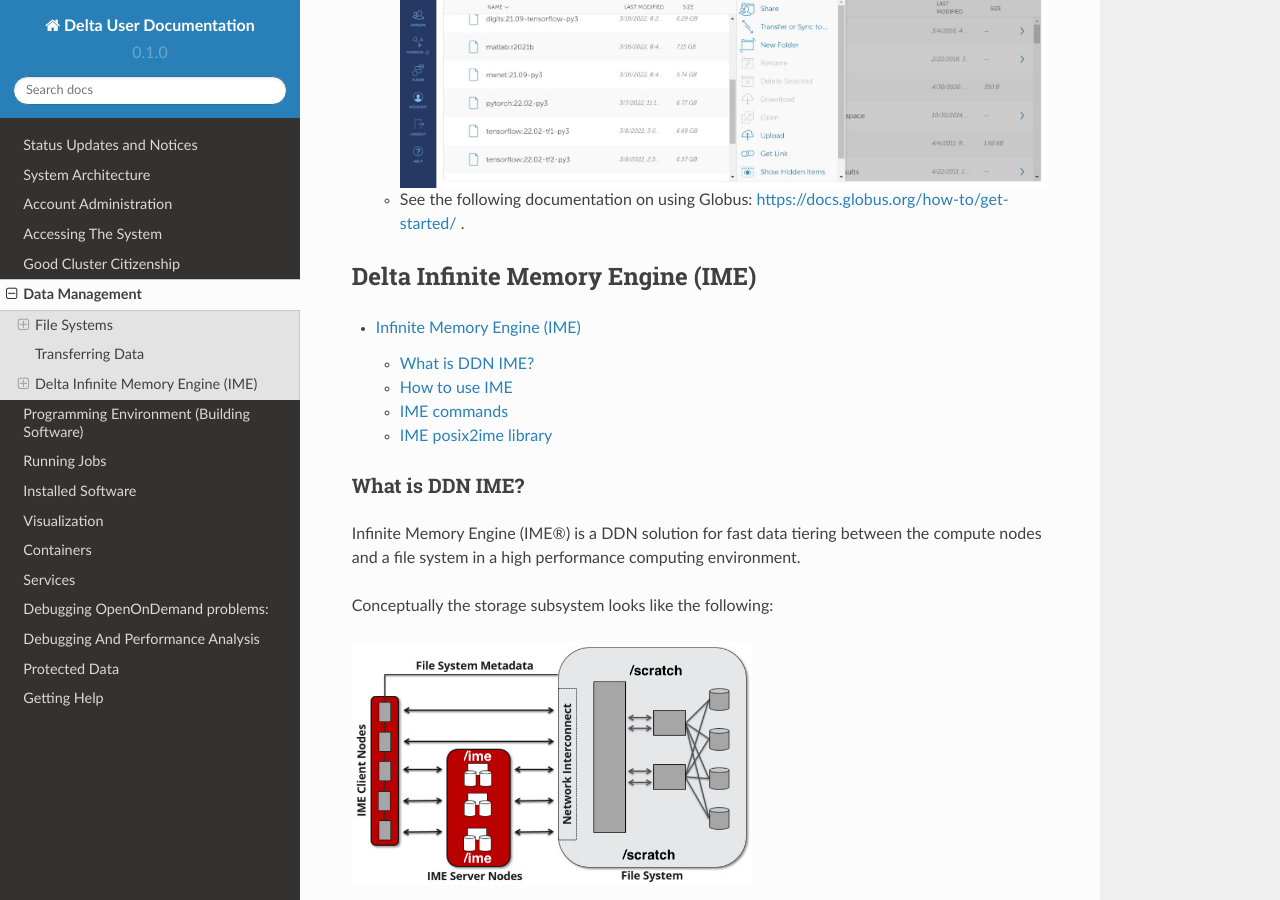
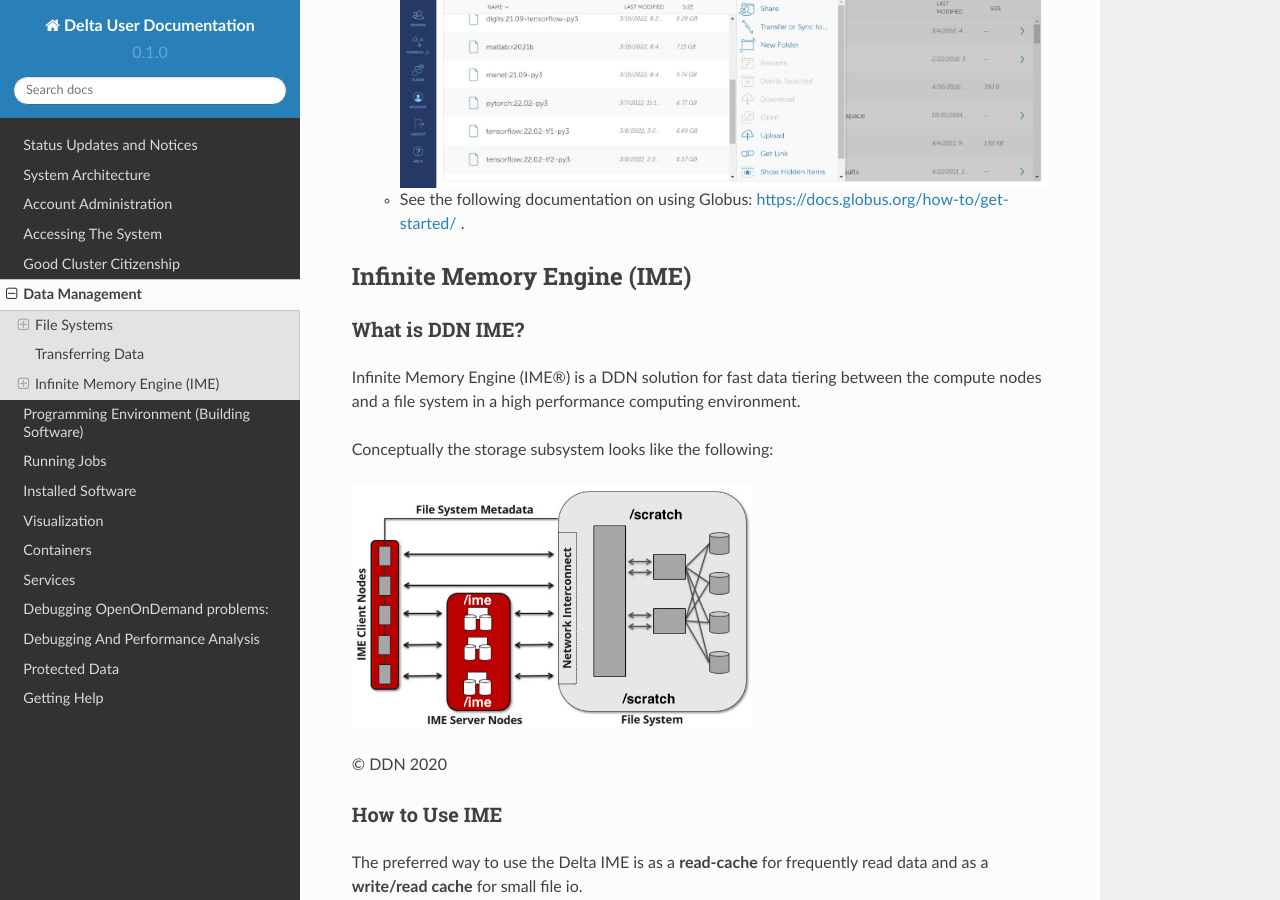
Before and after one commit to ncsa/Delta_doc, a Sphinx documentation site: the page built from docs/source/file_mgmt/index.rst, in a window 1280 px wide and 900 px high, scrolled down 1883 px. Built offline with Sphinx 7.4.7 and the Read the Docs theme 2.0.0, drawn with Linux system fonts in a browser that asks for light colours; pages that are not in the unit, such as notebooks, are missing from menus.

Commit message:
Update index.rst testing download link
updated syntax for download link. also deleted toctree

```diff
--- a/docs/source/file_mgmt/index.rst
+++ b/docs/source/file_mgmt/index.rst
@@ -75,13 +75,8 @@ To transfer files to and from the Delta system :
 
    -  See the following documentation on using Globus: https://docs.globus.org/how-to/get-started/ .
 
-Delta Infinite Memory Engine (IME)
+Infinite Memory Engine (IME)
 -----------------------------------
-
-.. toctree::
-   :maxdepth: 2
-
-   ddn_ime
 
 What is DDN IME?
 ~~~~~~~~~~~~~~~~~
@@ -119,7 +114,7 @@ command will delete files on both file systems.
 
 You can purge the contents of files from the cache, but not the presence of the file. Please see :ref:`purge` below.
 
-There are some important caveats when using the /ime file system for something other than a **read-cache**. See section 2.2 Data Consistency Model in the :download:`developer guide document </docs/source/aux_pages/images/Delt_IME/IME 1.4 Developer Guide.pdf>`.
+There are some important caveats when using the /ime file system for something other than a **read-cache**. See section 2.2 Data Consistency Model in the :download:`developer guide document </docs/source/aux_pages/images/Delt_IME/IME1.4DeveloperGuide.pdf>`.
 
    Users must maintain close-to-open consistency when multiple clients
    access the same files. This requirement guarantees that any other
@@ -133,7 +128,7 @@ There are some important caveats when using the /ime file system for something o
 IME Commands
 ~~~~~~~~~~~~~
 
-Please see the man page for ime-ctl or the attached :download:`developer guide document </docs/source/aux_pages/images/Delt_IME/IME 1.4 Developer Guide.pdf>` for details.
+Please see the man page for ime-ctl or the attached :download:`developer guide document </docs/source/aux_pages/images/Delt_IME/IME1.4DeveloperGuide.pdf>` for details.
 
 .. _purge:
 
```
